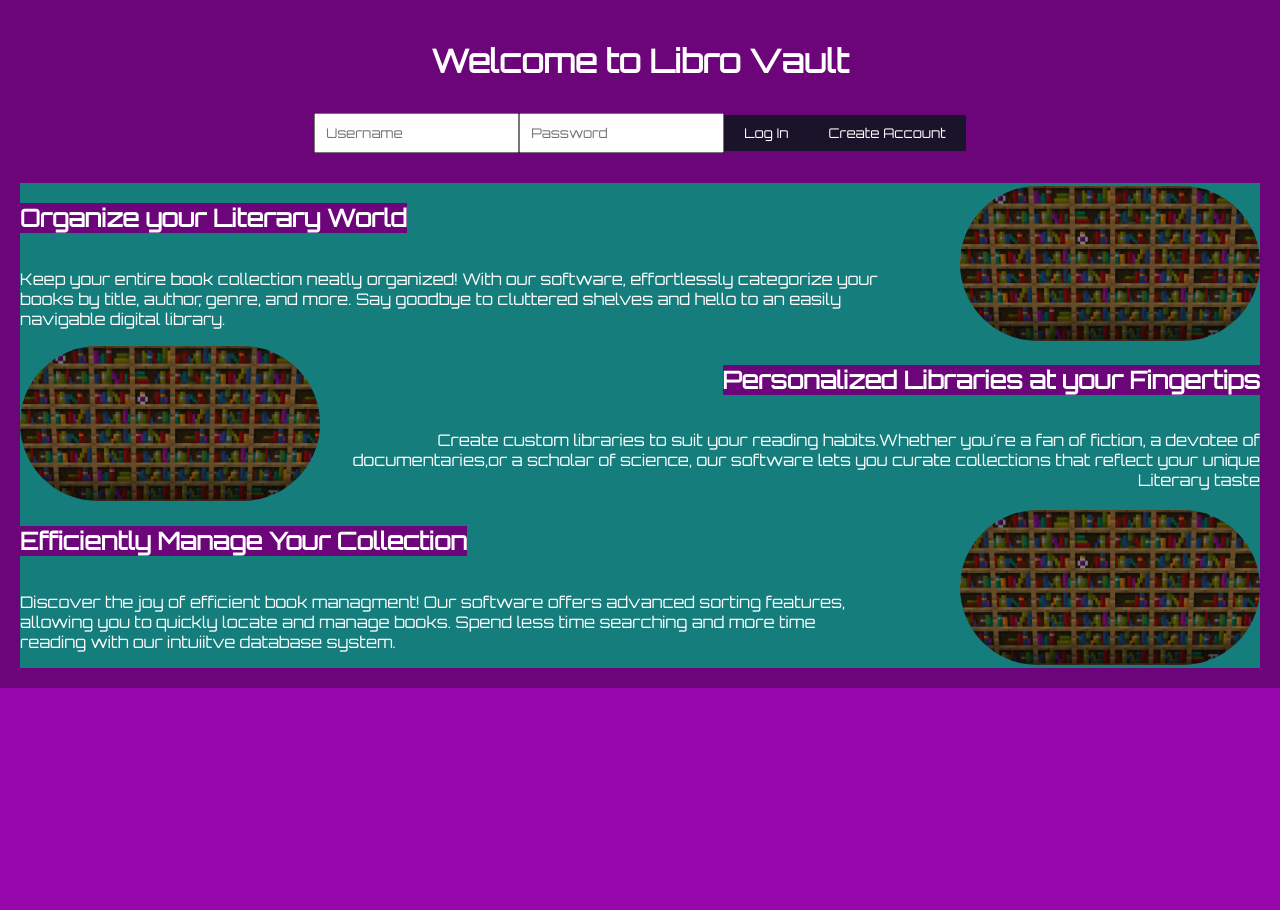
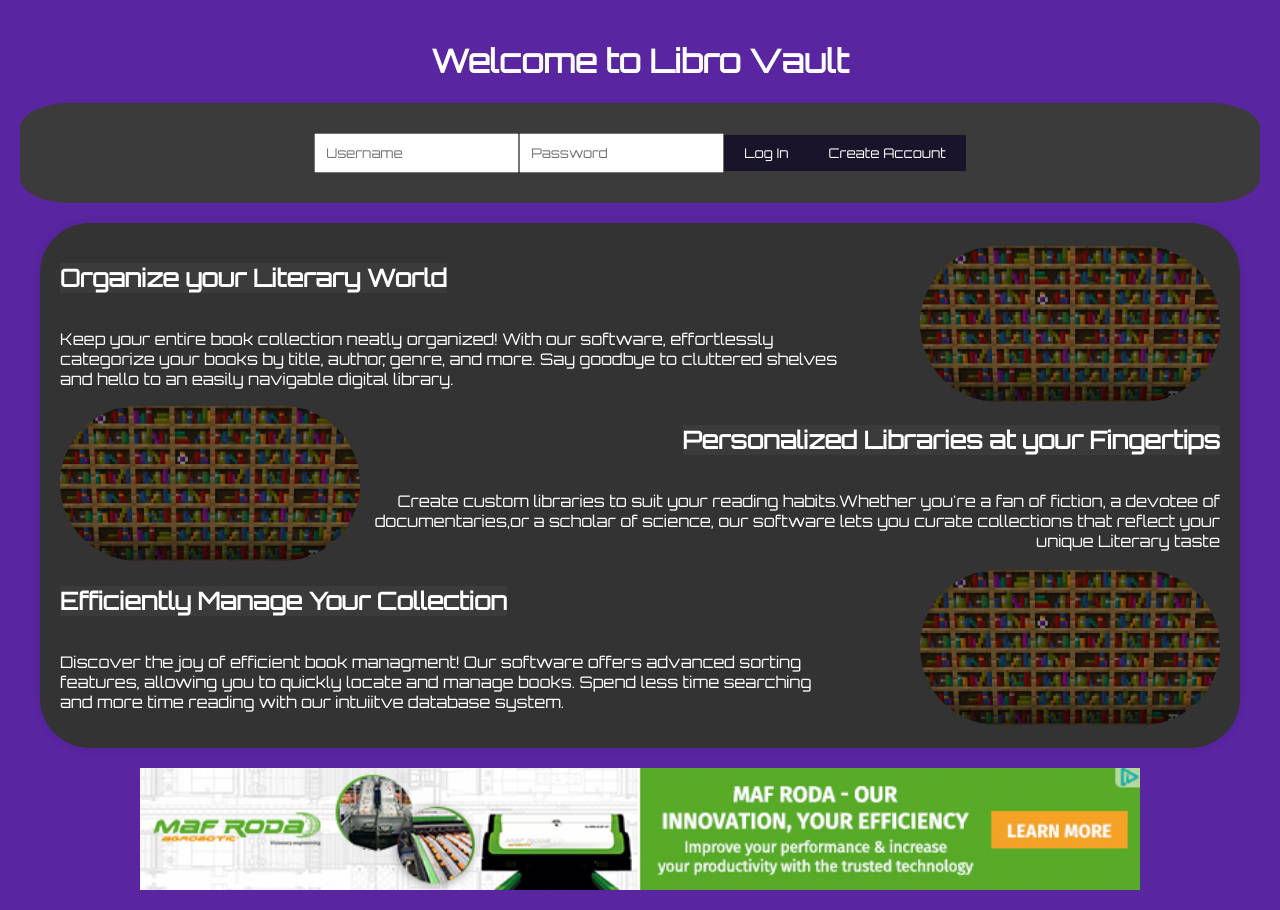
Before and after one commit to AlexPizarro7/LibroVault, a React (Create React App) app: page / in a window 1280 px wide. Before the commit the page ends 800 px from the top, so only its background shows below. Built offline with nearby package versions, Linux system fonts and the light colour scheme; the HTML template or start-up script is replaced by a standard one.

Commit message:
Add files via upload

```diff
--- a/src/components/CreateAccount.js
+++ b/src/components/CreateAccount.js
@@ -31,7 +31,7 @@ function CreateAccount() {
       //   handleLogin();
       // }, 3000);
     } else {
-      alert('Passwords do not match , Re enter it Dumbass ');
+      alert('Passwords do not match , Please try again ');
     }
   };
 
@@ -45,27 +45,27 @@ function CreateAccount() {
 
   return (
     <div className="create-account-container">
-      <h2>Create Account</h2>
+      <h3>Create Account</h3>
       <form>
-        <label>Username:</label>
         <input
           type="text"
           value={username}
           onChange={(e) => setUsername(e.target.value)}
+          placeholder="Enter Username"
         />
 
-        <label>Password:</label>
         <input
           type="password"
           value={password}
           onChange={(e) => setPassword(e.target.value)}
+          placeholder="Enter Password"
         />
 
-        <label>Re-enter Password:</label>
         <input
           type="password"
           value={rePassword}
           onChange={(e) => setRePassword(e.target.value)}
+          placeholder="Re-Type Password"
         />
 
         <button type="button" onClick={handleCreateAccount}>
--- a/src/components/Home.css
+++ b/src/components/Home.css
@@ -1,7 +1,7 @@
 /* Home.css */
 
 .home-container {
-    background-color: #6d057a; /* Dark purple background */
+    background-color: #5a25a0; /* Dark purple background */
     color: #ffffff; /* White text color */
     font-family: 'Orbitron', sans-serif; /* Use Orbitron font */
     /* Optional: Add some padding and center the content */
@@ -31,28 +31,51 @@ button {
 }
 
     button:hover {
-        background-color: #2c2245; /* Dark purple on hover */
+        background-color: #ac0b0b; /* Dark purple on hover */
     }
 
 
 h2 {
-    background-color: #6d057a; /* Dark purple background */
+    background-color: rgb(59, 59, 59); /* Dark purple background */
     color: #ffffff; /* White text color */
     font-family: 'Orbitron', sans-serif; /* Use Orbitron font */
 }
 
+h3{
+    color: #ffffff; /* White text color */
+    font-family: 'Orbitron', sans-serif; /* Use Orbitron font */
+    font-size: small;
+}
+
+.capsule {
+    border-radius: 50px / 25px; /* This makes the border a capsule shape */
+    padding: 20px; /* Adjust as needed */
+  }
+
+
 body {
-    background-color: #9807ab; /* Dark purple background */
+    background-color: #401b70; /* Dark purple background */
     color: #ffffff; /* White text color */
     font-family: 'Orbitron', sans-serif; /* Use Orbitron font */
 }
+
+  .capsuleBox {
+    display: flex;
+    flex-direction: column;
+    align-items: center;
+    padding: 20px;
+    border-radius: 50px;
+    background-color: rgb(51, 51, 51);
+    box-shadow: 0 0 10px rgba(0, 0, 0, 0.1); /* Add a box shadow for depth */
+    margin: 20px;
+  }
 
 /*Eric's work starts here*/
 /*Section 1 and section 3 where combine as seen below since the elements align to the right (the image does)
   Section 3 elements align to the left so thats why its different*/
 .info-section3,
 .info-section{
-    background-color: rgb(22, 125, 125);
+    background-color: rgb(51, 51, 51);
     display: flex;
     justify-content: space-between;
     align-items: center;
@@ -95,7 +118,7 @@ body {
 /*end of section 1 and 3*/
 
 .info-section2{
-    background-color: rgb(22, 125, 125);
+    background-color: rgb(51, 51, 51);
     display: flex;
     flex-direction: row-reverse; /* This will reverse the order of the flex items */
     justify-content: space-between;
@@ -132,3 +155,44 @@ body {
     border-radius: 200px;
     height: auto;
 }
+
+.capsuleBox::before,
+.capsuleBox::after {
+  content: '';
+  width: 20px;
+  height: 100%;
+  background-color:  rgb(51, 51, 51);
+  border-radius: 50%;
+}
+
+.capsuleBox::before {
+  border-top-left-radius: 20px;
+  border-bottom-left-radius: 20px;
+}
+
+.capsuleBox::after {
+  border-top-right-radius: 20px;
+  border-bottom-right-radius: 20px;
+}
+
+.footer {
+  display: flex;
+  justify-content: center;
+  align-items: center;
+  margin-top: 20px; /* Adjust this value based on your design preferences */
+}
+
+.visible {
+  display: block;
+}
+
+.hidden {
+  display: none;
+}
+
+/* Add styles for the images if needed (e.g., adjusting width, height, margins, etc.) */
+.footer img {
+  width: 1000px; /* Adjust the width as needed */
+  height: auto; /* Maintain aspect ratio */
+  margin: 0 5px; /* Adjust margins between images */
+}
--- a/src/components/Home.js
+++ b/src/components/Home.js
@@ -1,4 +1,4 @@
-import React, { useState } from 'react';
+import React, { useState, useEffect } from 'react';
 import { useNavigate } from 'react-router-dom'; //import navigate used for changing "pages" or to redirect
 import CreateAccount from './CreateAccount'; // Import the CreateAccount component
 import './Home.css'; //Import home.css for finished styling
@@ -23,6 +23,7 @@ function Home() {
   const [password, setPassword] = useState('');
   const [isCreateAccountVisible, setCreateAccountVisible] = useState(false);
   const navigate = useNavigate();  //used to navigate to the main application
+  const [currentImageIndex, setCurrentImageIndex] = useState(0);
 
   //Just toggles the visibility of the create account form ( when clicked it shows)
   const toggleCreateAccount = () => {
@@ -38,6 +39,27 @@ function Home() {
     }
   };
 
+  //placeholder ads for the bottom of the page
+  const footerImages = [
+    '/images/googlead1.png',
+    '/images/googlead2.png',
+    '/images/googlead3.png',
+    '/images/googlead4.png',
+    '/images/googlead5.png',
+  ];
+
+  useEffect(() => {
+    const timer = setInterval(() => {
+      // Increment the index, and reset to 0 if it exceeds the array length
+      setCurrentImageIndex((prevIndex) =>
+        prevIndex === footerImages.length - 1 ? 0 : prevIndex + 1
+      );
+    }, 60000); // 60 seconds interval
+
+    // Cleanup the timer on component unmount
+    return () => clearInterval(timer);
+  }, [footerImages.length]);
+
   //when styling this div use "home-container"
   //onChange{(e)} username or password  state variable in response to changes in the input field.
   //h2 and body added to differentiate in .css file.
@@ -46,7 +68,7 @@ function Home() {
       {/* Displays the Title*/}
       <h1>Welcome to Libro Vault</h1>
       {/*Input field for username*//*h2 added for css formatting*/}
-      <h2>
+      <h2 class="capsule">
         <input
           type="text"
           placeholder="Username"
@@ -67,7 +89,10 @@ function Home() {
         {/*Conditionally render the create account component based on isCreateAccountVisible*/}
         {isCreateAccountVisible && <CreateAccount />}
       </h2>
+
+
       {/*Eric - Sections added structure pretty straighforward*/}
+      <div className='capsuleBox'>
       <section className='info-section'>
         <div className="informationSection">
           <h2>Organize your Literary World</h2>
@@ -108,7 +133,18 @@ function Home() {
       </section>
 
 
-
+ </div>
+          {/* Footer section */}
+          <div className="footer">
+                {footerImages.map((image, index) => (
+                  <img
+                    key={index}
+                    src={image}
+                    alt={`Footer Image ${index + 1}`}
+                    className={index === currentImageIndex ? 'visible' : 'hidden'}
+                  />
+                ))}
+          </div>
 
 
     </div>
--- a/src/components/MainApplication.css
+++ b/src/components/MainApplication.css
@@ -1,7 +1,7 @@
 /* MainApplication.css */
 
 body {
-    background-color: #9807ab; /* Slightly lighter purple background */
+    background-color: #5a25a0; /* Slightly lighter purple background */
     color: #ffffff; /* White text color */
     font-family: 'Orbitron', sans-serif; /* Use Orbitron font */
 }
@@ -11,7 +11,7 @@ body {
 }
 
 header {
-    background-color: #1a142a; /* Darker purple for the header */
+    background-color: rgb(68, 7, 117); /* Darker purple for the header */
     padding: 10px;
     text-align: center;
 }
@@ -27,12 +27,17 @@ header {
 }
 
 .sidebar button {
-        background-color: #1a142a; /* Darker purple for buttons */
+    background-color: #1a142a;
     color: #ffffff; /* White text color */
     padding: 10px;
     margin: 5px 0;
     cursor: pointer;
     border: none;
+}
+
+.sidebar button.add-library {
+    background-color: #404040; /* Grey background color */
+    color: #db0000; /* White text color */
 }
 
 .sidebar button:hover {
@@ -84,5 +89,5 @@ header {
         }
 
             .books div button:hover {
-                background-color: #9807ab; /* Slightly lighter purple on hover #3b2f56*/
+                background-color: #7707ab; /* Slightly lighter purple on hover #3b2f56*/
             }
```
Also changed, not shown: src/components/MainApplication.js (+28 -187 lines). Lines whose indentation alone changed are shown as unchanged.
